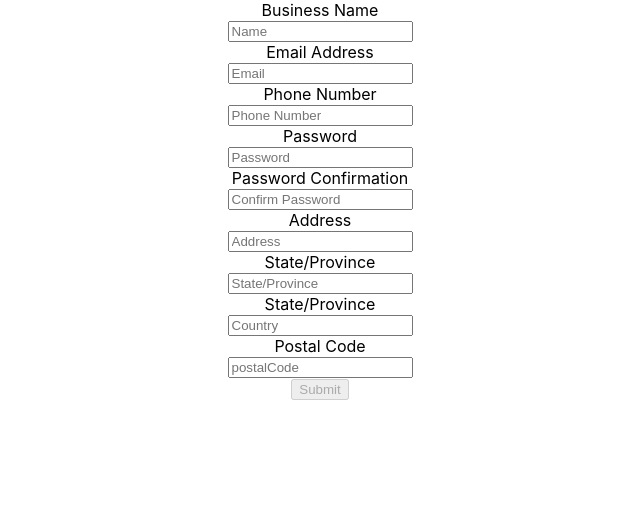
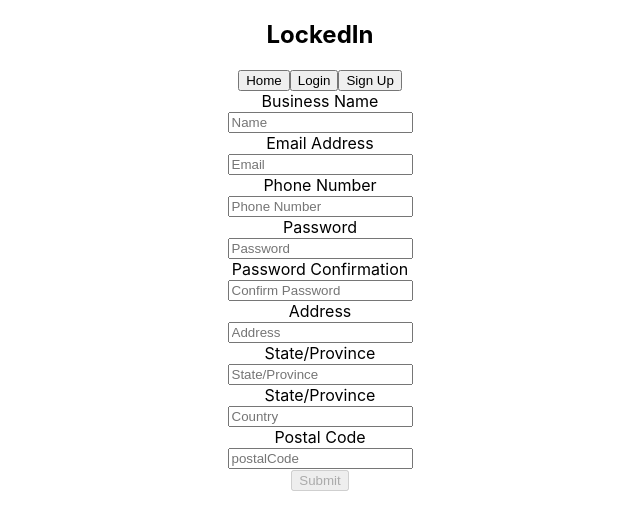
Before and after one commit to deontelaborde/LockedIn, a React (Create React App) app in the folder frontend(client)/lockedin/: page /businesses/register in a window 1280 px wide. Shown: the top 530 px of the page, without its empty margins (320-960 px from the left). Built offline with nearby package versions, Linux system fonts and the light colour scheme.

Commit message:
added nav bar to both business and login

```diff
--- a/frontend(client)/lockedin/src/pages/BusinessLogin.js
+++ b/frontend(client)/lockedin/src/pages/BusinessLogin.js
@@ -1,26 +1,32 @@
-import { useState } from 'react';
-import { useNavigate } from 'react-router-dom';
-import { LoginBusiness } from '../services/Authorize';
-import { Link } from 'react-router-dom';
+import { useState } from 'react'
+import { useNavigate } from 'react-router-dom'
+import { LoginBusiness } from '../services/Authorize'
+import { Link } from 'react-router-dom'
+
+import { BusinessNav } from '../components/Nav'
 
 const BusinessLogin = (props) => {
-  const [formValues, setFormValues] = useState({ username: '', password: '' });
-  let navigate = useNavigate();
+  const [formValues, setFormValues] = useState({ username: '', password: '' })
+  let navigate = useNavigate()
 
   const handleChange = (e) => {
-    setFormValues({ ...formValues, [e.target.name]: e.target.value });
-  };
+    setFormValues({ ...formValues, [e.target.name]: e.target.value })
+  }
 
   const handleSubmit = async (e) => {
-    e.preventDefault();
-    const payload = await LoginBusiness(formValues);
-    setFormValues({ email: '', password: '' });
-    props.setUser(payload);
-    props.toggleAuthenticated(true);
-    navigate('/');
-  };
+    e.preventDefault()
+    const payload = await LoginBusiness(formValues)
+    setFormValues({ email: '', password: '' })
+    props.setUser(payload)
+    props.toggleAuthenticated(true)
+    navigate('/')
+  }
 
   return (
+    <div>
+      <header>
+        <BusinessNav />
+      </header>
       <div className="login-form-container">
         <form className="login-form form" onSubmit={handleSubmit}>
           <label htmlFor="username"></label>
@@ -58,7 +64,8 @@ const BusinessLogin = (props) => {
           </div>
         </h2>
       </div>
-  );
-};
+    </div>
+  )
+}
 
-export default BusinessLogin;
+export default BusinessLogin
--- a/frontend(client)/lockedin/src/pages/BusinessRegister.js
+++ b/frontend(client)/lockedin/src/pages/BusinessRegister.js
@@ -1,10 +1,10 @@
 import { useState } from 'react'
 import { useNavigate } from 'react-router-dom'
-import { RegisterBusiness } from '../services/Authorize';
+import { RegisterBusiness } from '../services/Authorize'
+import { BusinessNav } from '../components/Nav'
 
 const BusinessRegister = () => {
   const initialState = {
-
     name: '',
     phoneNumber: '',
     email: '',
@@ -42,10 +42,15 @@ const BusinessRegister = () => {
     navigate('businesses/login')
   }
   return (
+    <div>
+
+
+    <header>
+        <BusinessNav />
+      </header>
     <div className="register-form-container">
       <form className="register-form form" onSubmit={handleSubmit}>
         <div className="grid">
-
           <div className="name">
             <div className="name-label-container">
               <label htmlFor="name">Business Name</label>
@@ -163,7 +168,6 @@ const BusinessRegister = () => {
               required
             />
           </div>
-
         </div>
         <div className="submit-button-container">
           <button
@@ -179,6 +183,7 @@ const BusinessRegister = () => {
         </div>
       </form>
     </div>
+    </div>
   )
 }
 
```
Lines whose indentation alone changed are shown as unchanged.
